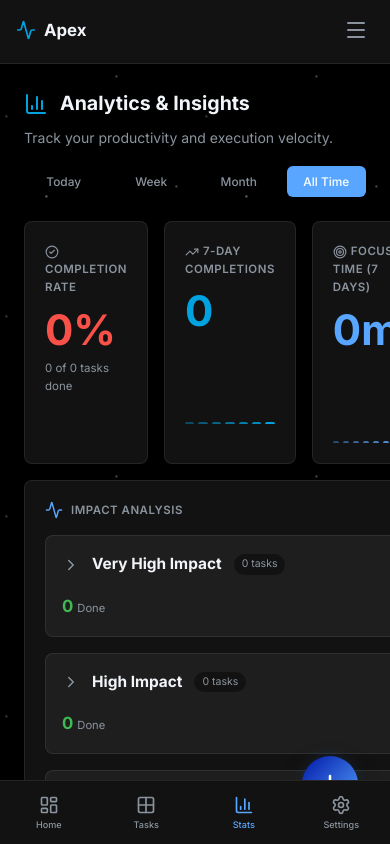
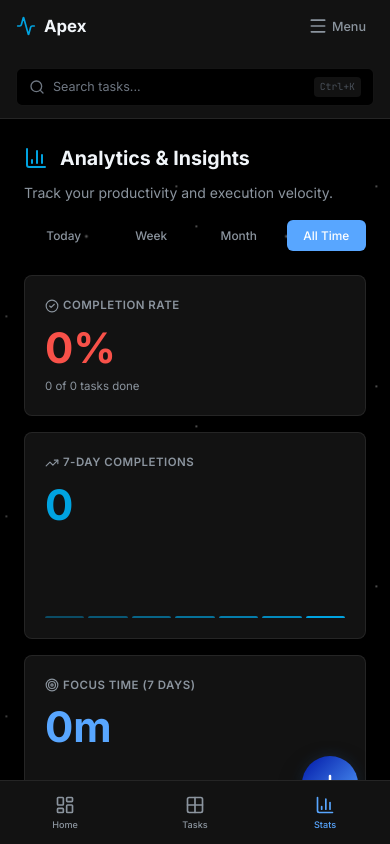
Before and after one commit to ni3silra/apex, a Next.js app: page / in a window 390 px wide. Both pictures are taken after a click on the button "Stats". Built offline with nearby package versions, Linux system fonts and the light colour scheme.

Commit message:
feat: implement layout components including Sidebar, TopBar, Analytics view, and global styles

```diff
--- a/app/globals.css
+++ b/app/globals.css
@@ -995,6 +995,9 @@ input, textarea, select { font-family: inherit; color: inherit; color-scheme: in
   border-radius: var(--radius-lg);
   padding: var(--space-5);
 }
+.impact-analysis-card {
+  grid-column: span 4;
+}
 .analytics-card-title {
   font-size: 0.82rem;
   color: var(--text-secondary);
@@ -1522,9 +1525,32 @@ input, textarea, select { font-family: inherit; color: inherit; color-scheme: in
   .analytics-grid {
     grid-template-columns: 1fr;
   }
+  .impact-analysis-card {
+    grid-column: span 1 !important;
+  }
 }
 
 @media (max-width: 768px) {
+  /* Analytics Mobile Overrides */
+  .analytics-header-inner {
+    flex-direction: column !important;
+    align-items: flex-start !important;
+    gap: var(--space-4) !important;
+  }
+  .analytics-header-inner > div:last-child {
+    flex-wrap: wrap;
+  }
+
+  .impact-row-header {
+    flex-direction: column !important;
+    align-items: flex-start !important;
+    gap: var(--space-4) !important;
+  }
+  .impact-row-header > div:last-child {
+    width: 100%;
+    justify-content: space-between;
+  }
+
   .sidebar {
     display: none !important;
   }
@@ -1735,6 +1761,8 @@ input, textarea, select { font-family: inherit; color: inherit; color-scheme: in
   }
   .topbar-search {
     max-width: none !important;
+    width: 100%;
+    margin-top: var(--space-3);
   }
   .topbar-filters {
     margin-left: 0 !important;
@@ -1754,6 +1782,9 @@ input, textarea, select { font-family: inherit; color: inherit; color-scheme: in
   .mobile-bottom-nav {
     display: none !important;
   }
+  .mobile-only {
+    display: none !important;
+  }
 }
 
 /* ─── Animations ───────────────────────────────────────────── */
--- a/components/layout/Sidebar.js
+++ b/components/layout/Sidebar.js
@@ -148,13 +148,6 @@ export default function Sidebar() {
         <BarChart3 size={20} />
         <span>Stats</span>
       </button>
-      <button
-        className="mobile-nav-item"
-        onClick={() => setStorageSetup(true)}
-      >
-        <Settings size={20} />
-        <span>Settings</span>
-      </button>
     </nav>
     </>
   );
--- a/components/layout/TopBar.js
+++ b/components/layout/TopBar.js
@@ -1,7 +1,7 @@
 import { useState } from 'react';
 import useSettingsStore from '@/stores/useSettingsStore';
 import useTaskStore from '@/stores/useTaskStore';
-import { Search, Command, Plus, Keyboard, Sun, Moon, BookOpen, Menu, X, Activity } from 'lucide-react';
+import { Search, Command, Plus, Keyboard, Sun, Moon, BookOpen, Menu, X, Activity, Settings } from 'lucide-react';
 
 export default function TopBar() {
   const searchQuery = useSettingsStore(s => s.searchQuery);
@@ -15,6 +15,7 @@ export default function TopBar() {
   const theme = useSettingsStore(s => s.theme);
   const setTheme = useSettingsStore(s => s.setTheme);
   const setView = useSettingsStore(s => s.setView);
+  const setStorageSetup = useSettingsStore(s => s.setStorageSetup);
   const tasks = useTaskStore(s => s.tasks);
 
   const [isMobileMenuOpen, setIsMobileMenuOpen] = useState(false);
@@ -36,14 +37,13 @@ export default function TopBar() {
           <Activity size={20} style={{ color: 'var(--db-bright-blue)' }} />
           <span>Apex</span>
         </div>
-        <button className="btn-icon mobile-menu-btn" onClick={() => setIsMobileMenuOpen(!isMobileMenuOpen)}>
-          {isMobileMenuOpen ? <X size={24} /> : <Menu size={24} />}
+        <button className="btn-ghost mobile-menu-btn" style={{ display: 'flex', alignItems: 'center', gap: '4px', padding: '4px 8px', borderRadius: 'var(--radius-md)', color: 'var(--text-secondary)' }} onClick={() => setIsMobileMenuOpen(!isMobileMenuOpen)}>
+          {isMobileMenuOpen ? <X size={20} /> : <Menu size={20} />}
+          <span style={{ fontSize: '0.9rem', fontWeight: 500 }}>Menu</span>
         </button>
       </div>
 
-      {/* Main Topbar Content */}
-      <div className={`topbar-content ${isMobileMenuOpen ? 'mobile-open' : ''}`}>
-        {/* Search */}
+      {/* Search (Always visible) */}
       <div className="topbar-search">
         <Search size={16} style={{ color: 'var(--neutral-500)', flexShrink: 0 }} />
         <input
@@ -54,6 +54,9 @@ export default function TopBar() {
         />
         <span className="topbar-search-hint desktop-only">Ctrl+K</span>
       </div>
+
+      {/* Main Topbar Content */}
+      <div className={`topbar-content ${isMobileMenuOpen ? 'mobile-open' : ''}`}>
 
         {/* Status Filters */}
         <div className="topbar-filters" style={{ display: 'flex', gap: 'var(--space-2)', marginLeft: 'auto', marginRight: 'var(--space-4)' }}>
@@ -84,6 +87,9 @@ export default function TopBar() {
 
         {/* Actions */}
         <div className="topbar-actions">
+          <button className="btn-icon mobile-only" onClick={() => { setStorageSetup(true); setIsMobileMenuOpen(false); }} title="Settings">
+            <Settings size={18} />
+          </button>
           <button className="btn-icon" onClick={() => { setView('guide'); setIsMobileMenuOpen(false); }} title="Open Guide">
             <BookOpen size={18} />
           </button>
--- a/components/views/Analytics.js
+++ b/components/views/Analytics.js
@@ -262,11 +262,11 @@ export default function Analytics() {
         </motion.div>
         {/* Impact Analysis Section */}
         <motion.div
-          className="analytics-card"
+          className="analytics-card impact-analysis-card"
           initial={{ opacity: 0, y: 20 }}
           animate={{ opacity: 1, y: 0 }}
           transition={{ delay: 0.4 }}
-          style={{ gridColumn: 'span 4', maxHeight: '400px', overflowY: 'auto', paddingRight: '12px' }}
+          style={{ maxHeight: '400px', overflowY: 'auto', paddingRight: '12px' }}
         >
         <div className="analytics-card-title" style={{ marginBottom: 'var(--space-4)', display: 'flex', alignItems: 'center', gap: '8px' }}>
           <Activity size={18} style={{ color: 'var(--primary)' }} />
```
Lines whose indentation alone changed are shown as unchanged.
